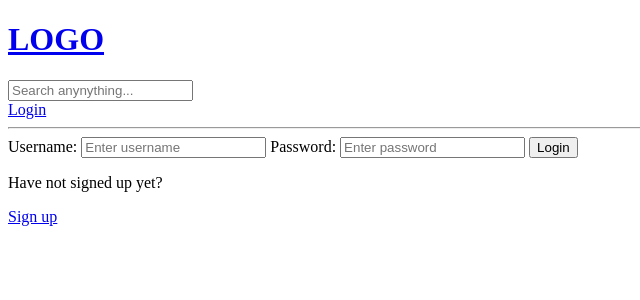
After one commit to kkkovalov/django-learning, a Django app: page /login/ in a window 1280 px wide. The commit adds this page. Shown: the top 300 px of the page, without its empty margins (0-640 px from the left). Run offline with Django 4.2, Linux system fonts and the light colour scheme.

Commit message:
Flash messages, user registration/login form

```diff
--- /dev/null
+++ b/chat_app/base/templates/base/login_register.html
@@ -0,0 +1,26 @@
+{% extends 'main.html' %} {% block content %} {% if page == "login" %}
+
+<div>
+  <form method="POST" action="">
+    {% csrf_token %}
+    <label>Username:</label>
+    <input type="text" placeholder="Enter username" name="username" />
+
+    <label>Password:</label>
+    <input type="password" placeholder="Enter password" name="password" />
+
+    <input type="submit" value="Login" />
+  </form>
+  <p>Have not signed up yet?</p>
+  <a href="{% url 'register-page' %}">Sign up</a>
+</div>
+{% else %}
+<div>
+  <form method="POST" action="">
+    {% csrf_token %} {{form.as_p}}
+    <input type="submit" value="Register" />
+  </form>
+  <p>Already signed up?</p>
+  <a href="{% url 'login-page' %}">Login</a>
+</div>
+{% endif %} {% endblock content %}
--- a/chat_app/base/urls.py
+++ b/chat_app/base/urls.py
@@ -2,6 +2,10 @@ from django.urls import path
 from . import views
 
 urlpatterns = [
+    path('login/', views.loginPage, name="login-page"),
+    path('logout/', views.logoutUser, name="logout-page"),
+    path('register/', views.registerUser, name="register-page"),
+
     path('', views.home, name="home-page"),
     path('room/<str:pk>/', views.room, name="room-page"),
     path('create-room/', views.createRoom, name="create-room"),
--- a/chat_app/base/views.py
+++ b/chat_app/base/views.py
@@ -1,13 +1,85 @@
 from django.shortcuts import render, redirect
+from django.http import HttpResponse
+from django.db.models import Q
+from django.contrib.auth.decorators import login_required
+from django.contrib import messages
+from . import models
+from django.contrib.auth.models import User
+from django.contrib.auth import authenticate, login, logout
+from . import forms
+from django.contrib.auth.forms import UserCreationForm
 
-from . import models
-from . import forms
 
 # Create your views here.
+
+def loginPage(request):
+
+    page = "login"
+
+    if request.user.is_authenticated:
+        return redirect('home-page')
+
+    if request.method == "POST":
+        username = request.POST.get('username').lower()
+        password = request.POST.get('password')
+
+        try:
+            user = User.objects.get(username=username)
+        except:
+            messages.error(request, 'User does not exist')
+
+        user = authenticate(request, username=username, password=password)
+
+        if user is not None:
+            login(request, user)
+            return redirect('home-page')
+        else:
+            messages.error(request, 'Username OR password does not exist')
+
+    context = {
+        'page': page,
+
+    }
+    return render(request, 'base/login_register.html', context=context)
+
+def logoutUser(request):
+    logout(request)
+    return redirect('home-page')
+
+def registerUser(request):
+    form = UserCreationForm()
+
+    if request.method == "POST":
+        form = UserCreationForm(request.POST)
+        if form.is_valid():
+            user = form.save(commit=False)
+            user.username = user.username.lower()
+            user.save()
+            login(request, user)
+            return redirect('home-page')
+        else:
+            messages.error(request, "An error occurred during registration")
+
+
+    context = {
+        'form': form
+    }
+    return render(request, 'base/login_register.html', context=context)
+
 def home(request):
-    rooms = models.Room.objects.all()
+    q = request.GET.get('q') if request.GET.get('q') is not None else ''
+
+    rooms = models.Room.objects.filter(
+        Q(topic__name__contains=q) |
+        Q(name__icontains=q) |
+        Q(description__icontains=q)
+    )
+    topics = models.Topic.objects.all()
+    room_count = rooms.count()
     context = {
-        'rooms': rooms
+        'rooms': rooms,
+        'topics': topics,
+        'room_count': room_count,
     }
     return render(request, 'base/home.html', context=context)
 
@@ -18,6 +90,7 @@ def room(request, pk):
     }
     return render(request, 'base/room.html', context=context)
 
+@login_required(login_url='/login')
 def createRoom(request):
     form = forms.RoomForm()
     if request.method == 'POST':
@@ -32,10 +105,13 @@ def createRoom(request):
     }
     return render(request, 'base/room_form.html', context=context)
 
-
+@login_required(login_url='/login')
 def updateRoom(request, pk):
     room = models.Room.objects.get(pk=pk)
     form = forms.RoomForm(instance=room)
+
+    if request.user != room.host:
+        return HttpResponse("You are not allowed here!")
 
     if request.method == "POST":
         form = forms.RoomForm(request.POST, instance=room)
@@ -48,8 +124,12 @@ def updateRoom(request, pk):
     }
     return render(request, 'base/room_form.html', context)
 
+@login_required(login_url='/login')
 def deleteRoom(request, pk):
     room = models.Room.objects.get(id=pk)
+
+    if request.user != room.host:
+        return HttpResponse("You are not allowed here!")
 
     if request.method == "POST":
         room.delete()
--- a/chat_app/templates/main.html
+++ b/chat_app/templates/main.html
@@ -1,14 +1,19 @@
 <!DOCTYPE html>
 <html lang="en">
-<head>
-    <meta charset="UTF-8">
-    <meta name="viewport" content="width=device-width, initial-scale=1.0">
+  <head>
+    <meta charset="UTF-8" />
+    <meta name="viewport" content="width=device-width, initial-scale=1.0" />
     <title>ChatRoom</title>
-</head>
-<body>
-    {% include 'navbar.html' %}
-    {% block content %}
-
-    {% endblock %}
-</body>
+  </head>
+  <body>
+    {% include 'navbar.html' %} {% if messages %}
+    <ul class="messages">
+      {% for message in messages %}
+      <li {% if message.tags%} class="{{message.tags}}" {% endif %}>
+        {{message}}
+      </li>
+      {% endfor %}
+    </ul>
+    {% endif %} {% block content %} {% endblock %}
+  </body>
 </html>
--- a/chat_app/templates/navbar.html
+++ b/chat_app/templates/navbar.html
@@ -1,3 +1,13 @@
 <a href="/"><h1>LOGO</h1></a>
 
+<form method="GET" action="{% url 'home-page' %}">
+  <input type="text" name="q" placeholder="Search anynything..." />
+</form>
+
+{% if request.user.is_authenticated %}
+<p>Hello {{request.user}}</p>
+<a href="{% url 'logout-page' %}">Logout</a>
+{% else %}
+<a href="{% url 'login-page' %}">Login</a>
+{% endif %}
 <hr />
```
Also changed, not shown: chat_app/base/templates/base/home.html (+32 -2 lines), chat_app/db.sqlite3.
